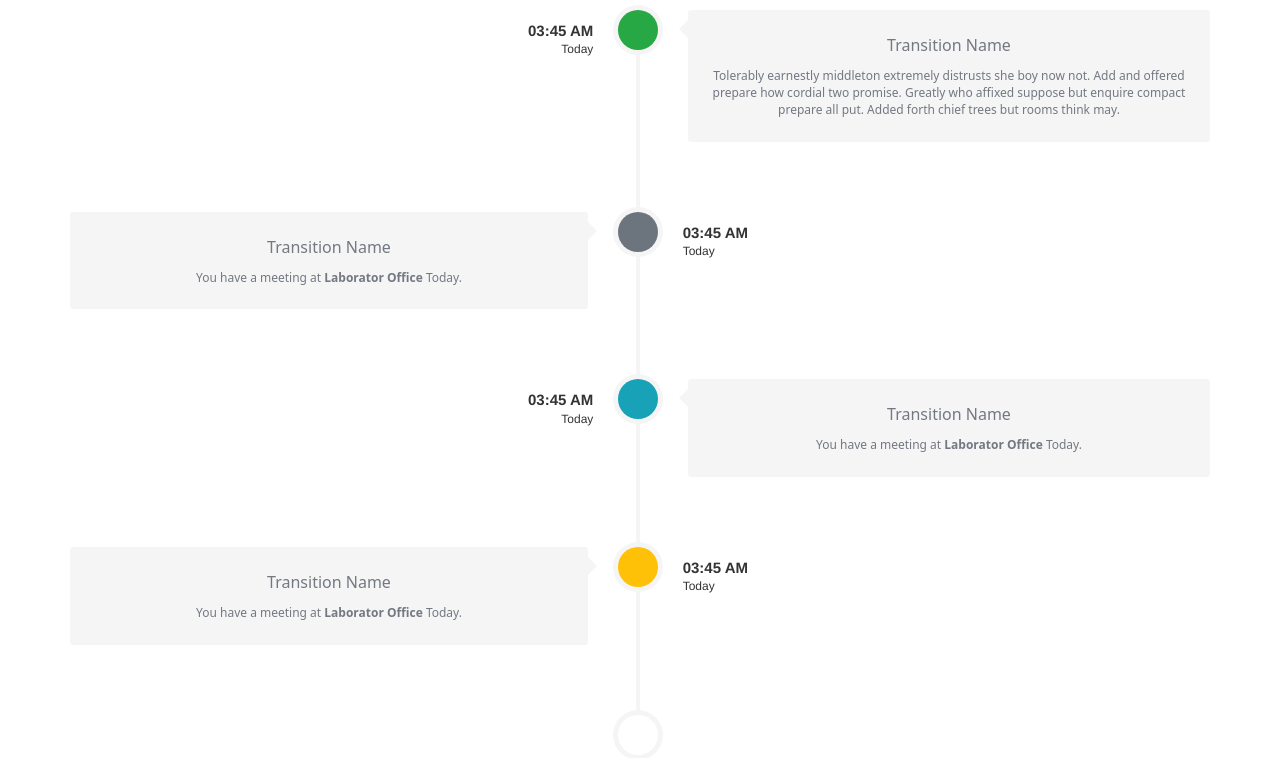
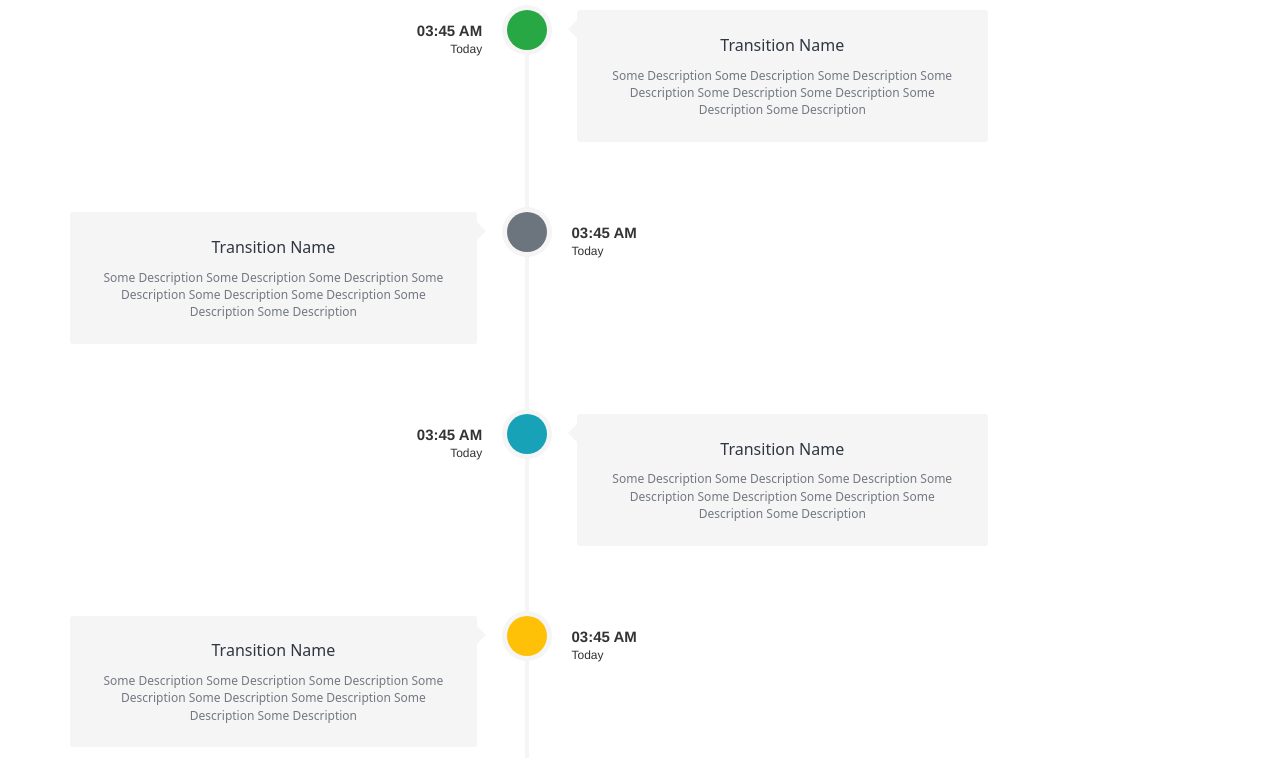
Before and after one commit to kingridda/blockchain-based-supplychain-system, a React (Create React App) app in the folder client/: page / in a window 1280 px wide. Shown: the top 758 px of the page. Built offline with nearby package versions, Linux system fonts and the light colour scheme.

Commit message:
Continue / Cancel Message Page

```diff
--- /dev/null
+++ b/client/src/PayTransition.css
@@ -0,0 +1,70 @@
+.payTransitionBackground {
+    width: 100vw;
+    height: 100vh;
+    background-color: rgba(200, 200, 200);
+    position: fixed;
+    display: flex;
+    justify-content: center;
+    align-items: center;
+  }
+
+  .payTransitionContainer {
+    width: 500px;
+    height: 500px;
+    border-radius: 12px;
+    background-color: white;
+    box-shadow: rgba(0, 0, 0, 0.35) 0px 5px 15px;
+    display: flex;
+    flex-direction: column;
+    padding: 25px;
+  }
+
+  .payTransitionContainer .title {
+    display: inline-block;
+    text-align: center;
+    margin-top: 10px;
+  }
+
+  .titleCloseBtn {
+    display: flex;
+    justify-content: flex-end;
+  }
+
+  .titleCloseBtn button {
+    background-color: transparent;
+    border: none;
+    font-size: 25px;
+    cursor: pointer;
+  }
+
+  .payTransitionContainer .body {
+    flex: 50%;
+    display: flex;
+    justify-content: center;
+    align-items: center;
+    font-size: 1.7rem;
+    text-align: center;
+  }
+
+  .payTransitionContainer .footer {
+    flex: 20%;
+    display: flex;
+    justify-content: center;
+    align-items: center;
+  }
+
+  .payTransitionContainer .footer button {
+    width: 150px;
+    height: 45px;
+    margin: 10px;
+    border: none;
+    background-color: cornflowerblue;
+    color: white;
+    border-radius: 8px;
+    font-size: 20px;
+    cursor: pointer;
+  }
+
+  #cancelBtn {
+    background-color: crimson;
+  }
--- a/client/src/components/MainComponent.jsx
+++ b/client/src/components/MainComponent.jsx
@@ -2,6 +2,7 @@ import React, {Component} from "react";
 
 import Track from './TrackComponent';
 import Test from './TestComponent';
+import PayTransition from './PayTransitionComponent';
 
 import SimpleStorageContract from "../contracts/SimpleStorage.json";
 import TrackerContract from "../contracts/TrackerContract.json";
@@ -67,6 +68,8 @@ class Main extends Component{
         // if (!this.state.web3) {
         //     return <div>Loading Web3, accounts, and contract...</div>;
         //   }
+
+
         return (
             <div className="App">
 
@@ -77,8 +80,6 @@ class Main extends Component{
                */}
 
                 <Test />
-
-
             </div>
         );
     }
--- /dev/null
+++ b/client/src/components/PayTransitionComponent.jsx
@@ -0,0 +1,45 @@
+import React from "react";
+import "../PayTransition.css";
+
+function PayTransition({ setOpenPayTransition }) {
+  return (
+    <div className="payTransitionBackground">
+      <div className="payTransitionContainer">
+        <div className="titleCloseBtn">
+        {/*
+        <button
+            onClick={() => {
+              setOpenPayTransition(false);
+            }}
+          >
+            X
+          </button>
+        */}
+        <button>X</button>
+        </div>
+        <div className="title">
+          <h1>Are You Sure You Want to Continue?</h1>
+        </div>
+        <div className="body">
+          <p>If you want to pay the transition please click on CONTINUE. Otherwise, click on CANCEL !</p>
+        </div>
+        <div className="footer">
+        {/*
+        <button
+            onClick={() => {
+              setOpenPayTransition(false);
+            }}
+            id="cancelBtn"
+          >
+            Cancel
+          </button>
+         */}
+          <button id="cancelBtn">Cancel</button>
+          <button>Continue</button>
+        </div>
+      </div>
+    </div>
+  );
+}
+
+export default PayTransition;
--- a/client/src/components/TestComponent.jsx
+++ b/client/src/components/TestComponent.jsx
@@ -1,84 +1,64 @@
 import React from "react";
+import { useState } from "react"
+import PayTransition from './PayTransitionComponent';
+
 import {Card, CardBody, CardTitle, CardText, Col, Row, CardFooter} from "reactstrap";
 //0xc27a6adac593d1c02355f307ea92f6261269566d
 
 import "../test.css";
 
-function RenderCardTest(item){
-    return(
-        <div>
-           <Card>
-                <CardBody>
-                    <CardTitle>Card title</CardTitle>
-                    <CardText>Some quick example text to build on the card title and make up the bulk of the card's content.</CardText>
-                    <CardFooter>oo</CardFooter>
-                </CardBody>
-            </Card>
+
+
+function RenderCard({itemname, itemdescription, align, circleCol}){
+
+  {/* const [payTransitionOpen, setPayTransitionOpen] = useState(false); */}
+
+  return(
+    <article className={'timeline-entry ' + align}>
+      <div className="timeline-entry-inner">
+        <time className="timeline-time" dateTime="2014-01-10T03:45"><span>03:45 AM</span> <span>Today</span></time>
+        <div className= {'timeline-icon ' +  circleCol}>
+          <i className="entypo-feather" />
         </div>
-    );
+        <div className="timeline-label">
+          <h2><a href="#">{itemname}</a></h2>
+          <p>{itemdescription}</p>
+        </div>
+
+      {/*
+
+      <button onClick={() => {
+               setPayTransitionOpen(true); }}> Open </button>
+        </div>
+        {payTransitionOpen && <PayTransition setOpenPayTransition={setPayTransitionlOpen} />}
+      */}
+
+      </div>
+  </article>
+
+  );
 }
 
+
 function Test(props){
+
     return (
 
         <div>
         <link href="//netdna.bootstrapcdn.com/bootstrap/3.0.3/css/bootstrap.min.css" rel="stylesheet" id="bootstrap-css" />
         {/*---- Include the above in your HEAD tag --------*/}
         <div className="container">
-          <p>
-
-          </p>
           <div className="row">
             <div className="timeline-centered">
-              <article className="timeline-entry">
-                <div className="timeline-entry-inner">
-                  <time className="timeline-time" dateTime="2014-01-10T03:45"><span>03:45 AM</span> <span>Today</span></time>
-                  <div className="timeline-icon bg-success">
-                    <i className="entypo-feather" />
-                  </div>
-                  <div className="timeline-label">
-                    <h2>Transition Name</h2>
-                    <p>Tolerably earnestly middleton extremely distrusts she boy now not. Add and offered prepare how cordial two promise. Greatly who affixed suppose but enquire compact prepare all put. Added forth chief trees but rooms think may.</p>
-                  </div>
-                </div>
-              </article>
-              <article className="timeline-entry left-aligned">
-                <div className="timeline-entry-inner">
-                  <time className="timeline-time" dateTime="2014-01-10T03:45"><span>03:45 AM</span> <span>Today</span></time>
-                  <div className="timeline-icon bg-secondary">
-                    <i className="entypo-suitcase" />
-                  </div>
-                  <div className="timeline-label">
-                    <h2>Transition Name</h2>
-                    <p>You have a meeting at <strong>Laborator Office</strong> Today.</p>
-                  </div>
-                </div>
-              </article>
-              <article className="timeline-entry">
-                <div className="timeline-entry-inner">
-                  <time className="timeline-time" dateTime="2014-01-09T13:22"><span>03:45 AM</span> <span>Today</span></time>
-                  <div className="timeline-icon bg-info">
-                    <i className="entypo-location" />
-                  </div>
-                  <div className="timeline-label">
-                    <h2>Transition Name</h2>
-                    <p>You have a meeting at <strong>Laborator Office</strong> Today.</p>
+              <p>
 
-                  </div>
-                </div>
-              </article>
-              <article className="timeline-entry left-aligned">
-                <div className="timeline-entry-inner">
-                  <time className="timeline-time" dateTime="2014-01-10T03:45"><span>03:45 AM</span> <span>Today</span></time>
-                  <div className="timeline-icon bg-warning">
-                    <i className="entypo-camera" />
-                  </div>
-                  <div className="timeline-label">
-                    <h2>Transition Name</h2>
-                    <p>You have a meeting at <strong>Laborator Office</strong> Today.</p>
-                  </div>
-                </div>
-              </article>
+              </p>
+
+              <RenderCard itemname={"Transition Name"} itemdescription={" Some Description Some Description Some Description Some Description Some Description Some Description Some Description Some Description "} circleCol={"bg-success"}/>
+              <RenderCard align={"left-aligned"} itemname={"Transition Name"} itemdescription={" Some Description Some Description Some Description Some Description Some Description Some Description Some Description Some Description "} circleCol={"bg-secondary"}/>
+              <RenderCard itemname={"Transition Name"} itemdescription={" Some Description Some Description Some Description Some Description Some Description Some Description Some Description Some Description "} circleCol={"bg-info"}/>
+              <RenderCard itemname={"Transition Name"} itemdescription={" Some Description Some Description Some Description Some Description Some Description Some Description Some Description Some Description "} align={"left-aligned"} circleCol={"bg-warning"}/>
+
               <article className="timeline-entry begin">
                 <div className="timeline-entry-inner">
                   <div className="timeline-icon" style={{WebkitTransform: 'rotate(-90deg)', MozTransform: 'rotate(-90deg)'}}>
```
